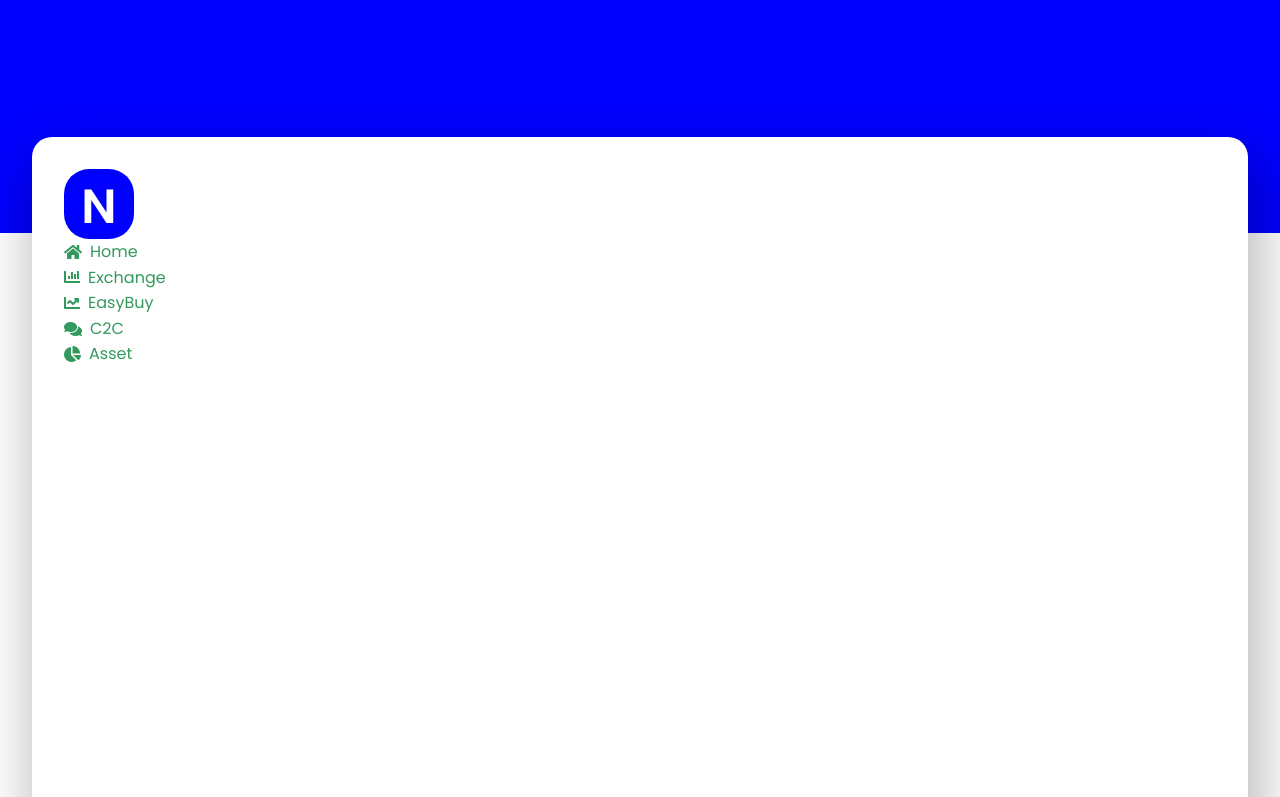
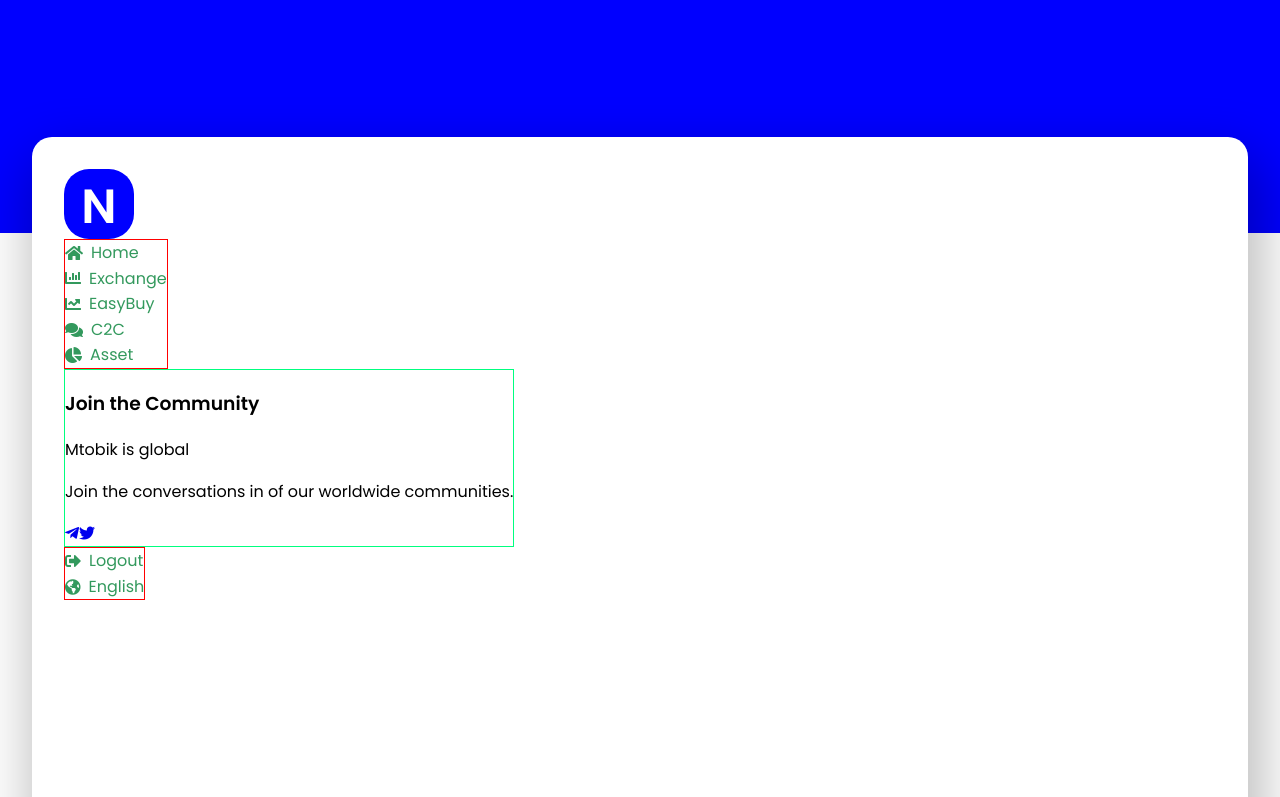
Before and after one commit to hariscs/crypto-dashboard, a React (Create React App) app: page / in a window 1280 px wide. Shown: the part 567-1364 px from the top of the page. Built offline with nearby package versions, Linux system fonts and the light colour scheme.

Commit message:
add sidebar card

```diff
--- a/src/components/dashboard/Sidebar.jsx
+++ b/src/components/dashboard/Sidebar.jsx
@@ -3,7 +3,7 @@ import styles from './Sidebar.module.css';
 
 const Sidebar = () => {
 	return (
-		<div>
+		<div className={styles.sidebar__container}>
 			<Logo bgcolor='blue' clr='white' />
 			<ul className={styles.sidebar}>
 				<li className={styles.sidebar__item}>
@@ -37,6 +37,37 @@ const Sidebar = () => {
 					</a>
 				</li>
 			</ul>
+
+			<div className={styles.sidebar__card}>
+				<h3 className={styles.sidebar__cardTitle}>Join the Community</h3>
+				<p className={styles.sidebar__cardSubtitle}>Mtobik is global</p>
+				<p className={styles.sidebar__cardSubtitle}>
+					Join the conversations in of our worldwide communities.
+				</p>
+				<div className={styles.sidebar__icons}>
+					<a href='/'>
+						<i class='fab fa-telegram-plane'></i>
+					</a>
+					<a href='/'>
+						<i class='fab fa-twitter'></i>
+					</a>
+				</div>
+			</div>
+
+			<ul className={styles.sidebar}>
+				<li className={styles.sidebar__item}>
+					<a href='/' className={styles.sidebar__link}>
+						<i class='fas fa-sign-out-alt'></i>
+						Logout
+					</a>
+				</li>
+				<li className={styles.sidebar__item}>
+					<a href='/' className={styles.sidebar__link}>
+						<i class='fas fa-globe-americas'></i>
+						English
+					</a>
+				</li>
+			</ul>
 		</div>
 	);
 };
--- a/src/components/dashboard/Sidebar.module.css
+++ b/src/components/dashboard/Sidebar.module.css
@@ -1,6 +1,20 @@
+.sidebar {
+	border: 1px solid red;
+}
+
+.sidebar__container {
+	display: flex;
+	flex-direction: column;
+	align-items: flex-start;
+}
+
 .sidebar__link {
 	display: flex;
 	align-items: center;
 	color: rgb(51, 153, 93);
 	gap: 0.5em;
 }
+
+.sidebar__card {
+	border: 1px solid springgreen;
+}
```
Also changed, not shown: src/index.css (line endings or trailing spaces).
